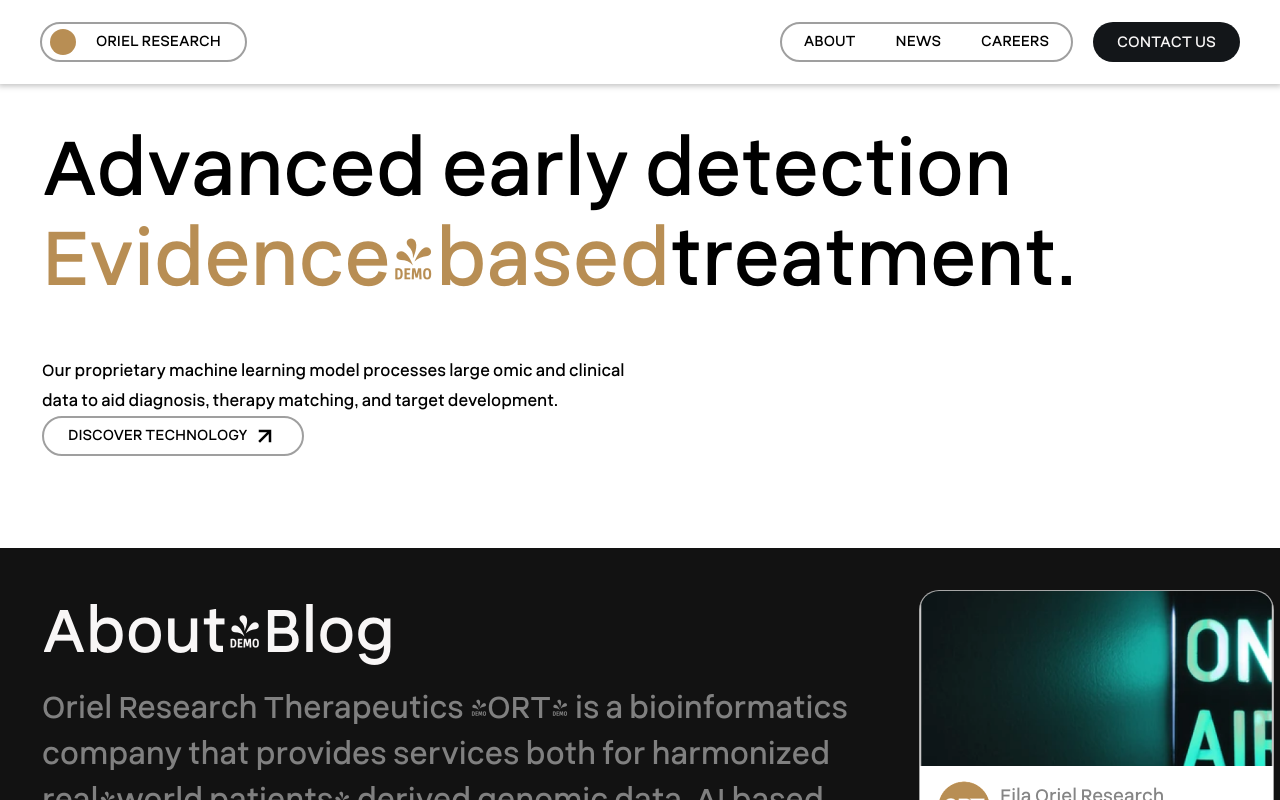
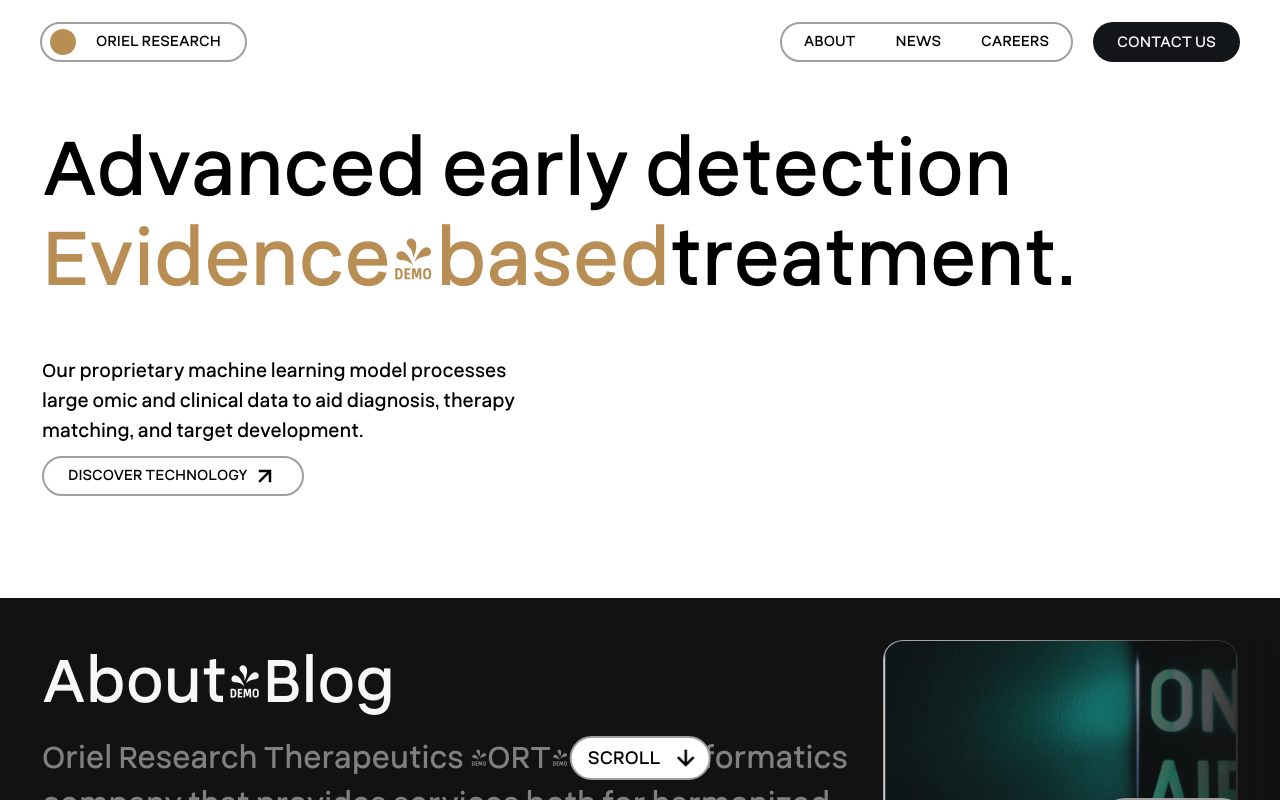
Before and after one commit to ortsite/ortsite.github.io, a Vue app: page / in a window 1280 px wide. Built offline with nearby package versions, Linux system fonts and the light colour scheme.

Commit message:
add more to pages and improve 404

```diff
--- a/src/App.vue
+++ b/src/App.vue
@@ -46,6 +46,15 @@
         >Connect With Us</router-link
       >
     </footer>
+    <button
+      v-if="canScroll"
+      ref="scrollbtn"
+      @click="scrollToBottom"
+      class="scroll-btn bar bar-action bar-large"
+      :class="{ done: doneScrolling }"
+    >
+      Scroll <span class="bar-icon down"></span>
+    </button>
   </main>
 </template>
 <script>
@@ -55,6 +64,8 @@
   data() {
     return {
       scrolled: false,
+      doneScrolling: false,
+      canScroll: true,
       pageList: [
         { name: "Home", path: "/" },
         { name: "About", path: "/about" },
@@ -73,11 +84,40 @@
       return this.pageList.filter((page) => page.path !== this.$route.path);
     },
   },
-  created() {
-    this.checkScrollable();
+  mounted() {
+    // run check scrollable after short delay
+    setTimeout(() => {
+      this.checkScrollable(false);
+    }, 20);
   },
   methods: {
+    scrollToBottom() {
+      const pageElement = this.$refs.page,
+        scrollHeight = pageElement.scrollHeight,
+        clientHeight = pageElement.clientHeight,
+        duration = 1000;
+      let startTime;
+      function scrollStep(timestamp) {
+        if (!startTime) startTime = timestamp;
+        const progress = timestamp - startTime;
+        const scrollY = easeInOutCubic(progress, 0, scrollHeight - clientHeight, duration);
+        pageElement.scrollTop = scrollY;
+        if (progress < duration) {
+          window.requestAnimationFrame(scrollStep);
+        }
+      }
+      function easeInOutCubic(t, b, c, d) {
+        t /= d / 2;
+        if (t < 1) return (c / 2) * t * t * t + b;
+        t -= 2;
+        return (c / 2) * (t * t * t + 2) + b;
+      }
+
+      window.requestAnimationFrame(scrollStep);
+      window.requestAnimationFrame(scrollStep.bind(this));
+    },
     scrollHandler() {
+      this.checkScrollable(true);
       // get scroll position
       const scrollPosition = this.$refs.page?.scrollTop;
       // check if scrolled
@@ -86,18 +126,30 @@
       } else {
         this.scrolled = false;
       }
+      // check if done scrolling
+      this.doneScrolling =
+        this.doneScrolling ||
+        scrollPosition + 84 + 20 + this.$refs.page?.clientHeight >= this.$refs.page?.scrollHeight;
     },
-    checkScrollable() {
+    checkScrollable(keep) {
       if (this.$refs.page?.scrollHeight > this.$refs.page?.clientHeight) {
-        this.scrolled = false;
+        this.canScroll = true;
+        this.scrolled = keep ? this.scrolled : false;
+        this.doneScrolling = keep ? this.doneScrolling : false;
       } else {
         this.scrolled = true;
+        this.doneScrolling = true;
+        this.canScroll = false;
       }
     },
   },
   watch: {
     $route() {
-      this.checkScrollable();
+      this.checkScrollable(false);
+      // backup for waiting for page to render
+      setTimeout(() => {
+        this.checkScrollable(false);
+      }, 20);
     },
   },
 };
@@ -121,6 +173,32 @@
   flex-flow: column nowrap;
   align-items: stretch;
   justify-content: flex-start;
+}
+.bar.scroll-btn {
+  padding: 5px 16px;
+  bottom: 20px;
+  position: fixed;
+  left: 50%;
+  transform: translateX(-50%);
+  transition: bottom 1.2s ease-in-out;
+  z-index: 10;
+}
+.bar.scroll-btn:not(.done) {
+  animation: raise_btn 0.6s ease-out;
+}
+@keyframes raise_btn {
+  0% {
+    bottom: -45px;
+  }
+  100% {
+    bottom: 20px;
+  }
+}
+.bar.scroll-btn.done {
+  bottom: -100px;
+}
+.bar.scroll-btn span {
+  margin-right: -6px;
 }
 /* bar things */
 .bar {
@@ -147,9 +225,17 @@
   /* interaction */
   user-select: none;
 }
+.bar.bar-dark-border {
+  border-color: var(--color-border-dark);
+}
 .bar-action {
   padding: var(--padding-bar-action);
   gap: var(--gap-bar-action);
+}
+.bar-large {
+  height: 44px;
+  font-size: 18px;
+  gap: 12px;
 }
 .bar-alt {
   background-color: var(--color-bar-dark);
@@ -181,6 +267,9 @@
 .bar-icon.right {
   background: url(@/assets/img/action/right.png);
 }
+.bar-icon.down {
+  background: url(@/assets/img/action/down.png);
+}
 .bar .bar-icon {
   width: var(--size-logo);
   height: var(--size-logo);
@@ -209,6 +298,7 @@
   background: var(--color-bg);
   box-shadow: none;
   transition: box-shadow 1s ease-in-out;
+  z-index: 11;
 }
 header {
   position: sticky;
--- a/src/views/404View.vue
+++ b/src/views/404View.vue
@@ -1,10 +1,13 @@
 <template>
   <main class="pagenotfound">
-    <div class="pagenotfound__container">
-      <div class="pagenotfound__container__content">
-        <h1 class="pagenotfound__container__content__title">404</h1>
-        <p class="pagenotfound__container__content__text">Page not found</p>
-      </div>
+    <div class="err-container">
+      <h1>404</h1>
+      <h2>Page Not Found</h2>
+      <p>
+        The page you are looking for might have been removed, had its name changed, or is
+        temporarily unavailable.
+      </p>
+      <router-link class="action bar bar-button" to="/">Go to Home</router-link>
     </div>
   </main>
 </template>
@@ -13,12 +16,29 @@
 export default {};
 </script>
 
-<style>
-main.pagenotfound {
+<style scoped>
+main.pagenotfound,
+.err-container {
   display: flex;
+  flex-flow: column nowrap;
   justify-content: center;
   align-items: center;
   text-align: center;
   background-color: var(--color-bg-alt);
 }
+h1 {
+  color: var(--color-text);
+  text-align: left;
+  line-height: 90px;
+  font-weight: 600;
+  font-size: 76px;
+  font-family: sans-serif;
+}
+p {
+  max-width: 500px;
+  color: var(--color-text-alt);
+  opacity: 0.8;
+  font-size: 18px;
+  margin: 20px 0;
+}
 </style>
--- a/src/views/HomeView.vue
+++ b/src/views/HomeView.vue
@@ -51,7 +51,34 @@
             <div class="post-title">{{ post.title }}</div>
           </div>
         </article>
+        <div class="blog-peek-more-overlay">
+          <router-link class="blog-peek-more-button bar bar-button bar-action bar-large" to="/blog">
+            More<span class="bar-icon right"></span>
+          </router-link>
+        </div>
       </div>
+    </section>
+    <section class="services-section alt text-section">
+      <h3 class="section-title">ORT Services</h3>
+      <div class="section-contents"></div>
+    </section>
+    <section class="gpt-section text-section">
+      <div class="section-header">
+        <h3 class="section-title">ORT-GPT</h3>
+        <button class="bar bar-button bar-action bar-dark-border">
+          Try an Example <span class="bar-icon out"></span>
+        </button>
+      </div>
+      <div class="section-contents"></div>
+    </section>
+    <section class="team-section alt text-section">
+      <div class="section-header">
+        <h3 class="section-title">Our Team</h3>
+        <router-link class="bar bar-button bar-action bar-dark-border" to="/careers">
+          Explore Careers <span class="bar-icon out"></span>
+        </router-link>
+      </div>
+      <div class="section-contents"></div>
     </section>
   </div>
 </template>
@@ -90,6 +117,9 @@
   flex-flow: row wrap;
   padding: var(--padding-section);
 }
+section.alt {
+  background: var(--color-bg-alt);
+}
 section.row {
   flex-direction: row;
 }
@@ -104,7 +134,14 @@
   justify-content: flex-start;
   gap: var(--gap-text-section);
 }
-
+section .section-header {
+  display: flex;
+  flex-flow: row wrap;
+  justify-content: space-between;
+  align-items: center;
+  width: 100%;
+  gap: 20px;
+}
 section .section-title,
 section h3 {
   margin: 0;
@@ -117,6 +154,7 @@
 /* first section */
 .tagline-section {
   gap: 50px;
+  justify-content: space-between;
 }
 h1.tagline-text {
   color: var(--color-text);
@@ -135,12 +173,12 @@
   flex: 1 1 325px;
   display: flex;
   flex-flow: column nowrap;
+  max-width: 500px;
 }
 .action-blurb-text {
-  font-size: 18.4;
+  font-size: 18.4px;
   line-height: 30px;
   font-weight: 600;
-  max-width: 600px;
   display: -webkit-box;
   -webkit-line-clamp: 3;
   -webkit-box-orient: vertical;
@@ -152,6 +190,7 @@
   justify-content: flex-start;
   align-items: center;
   flex-grow: 1;
+  padding: 10px 0;
 }
 /* second section */
 .about-section {
@@ -160,10 +199,13 @@
   /* allow for better blog post overflow */
   padding-right: 0;
   gap: 6px;
+  /* for blog post on newline at end */
+  justify-content: flex-end;
 }
 .about-section .text-section {
-  flex: 1 1 835px;
+  flex: 0 1 835px;
   padding-right: 24px;
+  margin-right: auto;
 }
 .about-section .section-text {
   display: -webkit-box;
@@ -186,6 +228,10 @@
   flex-flow: row nowrap;
   gap: 40px;
   overflow-x: auto;
+  /* for overlay positioning */
+  position: relative;
+  /* for when wrapped to newline gradient still looks right*/
+  max-width: fit-content;
 }
 .blog-peek::-webkit-scrollbar {
   display: none;
@@ -254,4 +300,40 @@
   -webkit-box-orient: vertical;
   overflow: hidden;
 }
+.blog-peek-more-overlay {
+  width: 285px;
+  height: 100%;
+  position: absolute;
+  right: 0;
+  top: 0;
+  background: linear-gradient(90deg, #00000000 0%, var(--color-bg-dark) 100%);
+  padding: 36px;
+  /* layout */
+  display: flex;
+  flex-flow: column nowrap;
+  justify-content: center;
+  align-items: flex-end;
+  /* interaction */
+  pointer-events: none;
+}
+.blog-peek-more-button {
+  pointer-events: all;
+}
+.blog-peek-more-button span {
+  margin-right: -4px;
+}
+/* third section */
+.services-section {
+}
+.services-section .section-title {
+  margin-bottom: 20px;
+}
+
+/* forth section */
+.gpt-section {
+}
+
+/* fifth section */
+.team-section {
+}
 </style>
```
Also changed, not shown: src/assets/img/action/down.png (added).
